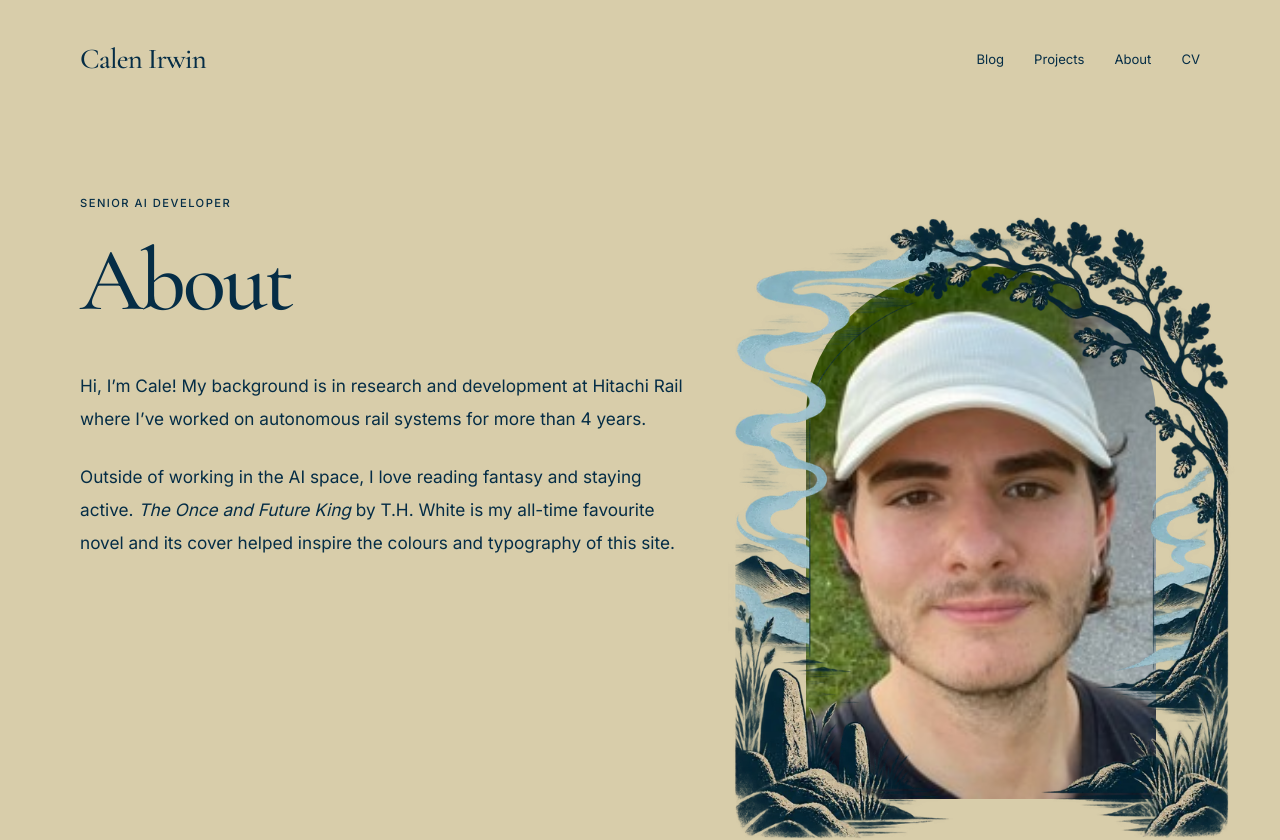
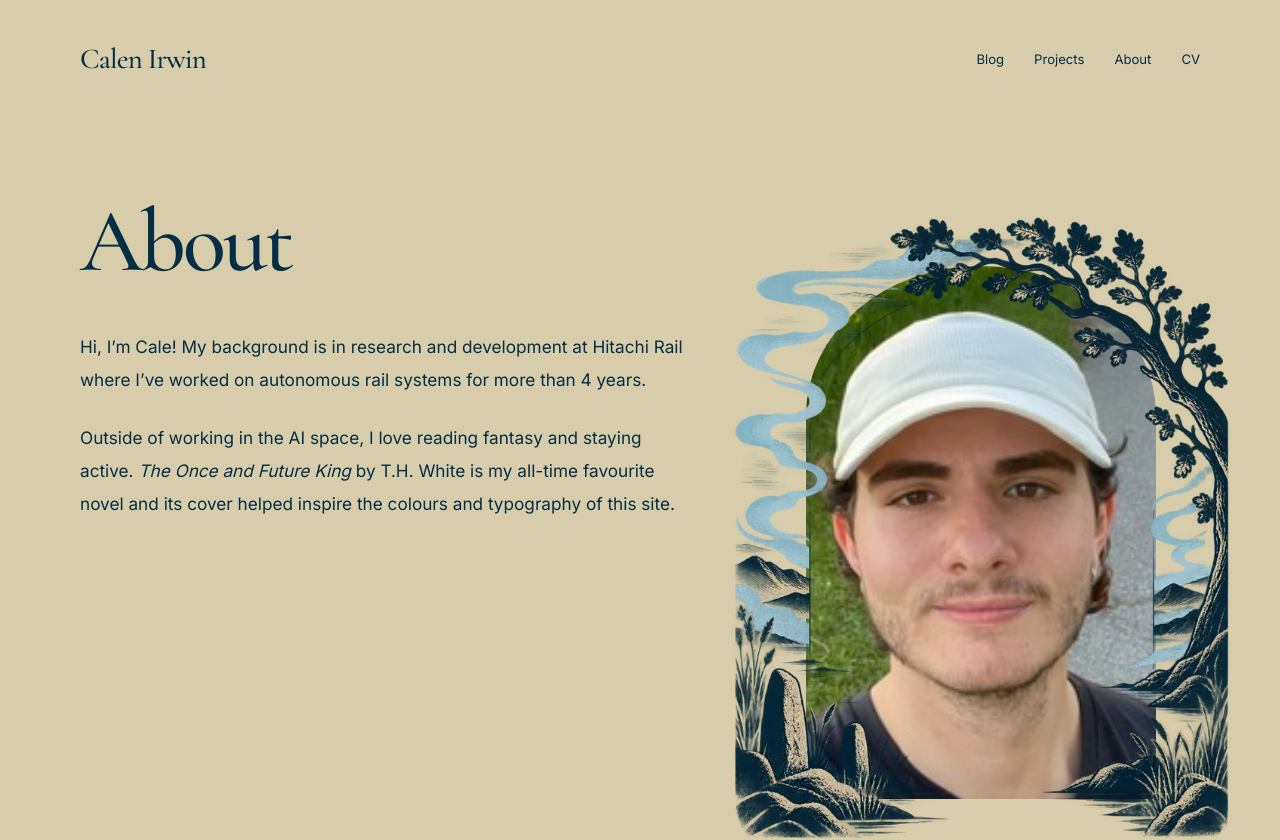
Before and after one commit to calenirwin/calenirwin.github.io, an Astro site: page /about in a window 1280 px wide. Shown: the top 840 px of the page. Built offline with nearby package versions, Linux system fonts and the light colour scheme; Astro itself is replaced by a stand-in of ours.

Commit message:
Remove role label from About page

```diff
--- a/src/pages/about.astro
+++ b/src/pages/about.astro
@@ -1,7 +1,6 @@
 ---
 import { getEntry, render } from 'astro:content';
 import Base from '../layouts/Base.astro';
-import site from '../../content/settings.json';
 const page = (await getEntry('pages', 'about'))!;
 const { Content } = await render(page);
 ---
@@ -11,7 +10,6 @@ const { Content } = await render(page);
 ] : []}>
   <section class:list={['wrap', 'page-section', 'about-page', { 'with-portrait': page.data.portrait }]}>
     <div class="about-copy">
-      <p class="eyebrow role-label">{site.role}</p>
       <h1>{page.data.title}</h1>
       <div class="prose"><Content /></div>
     </div>
```
